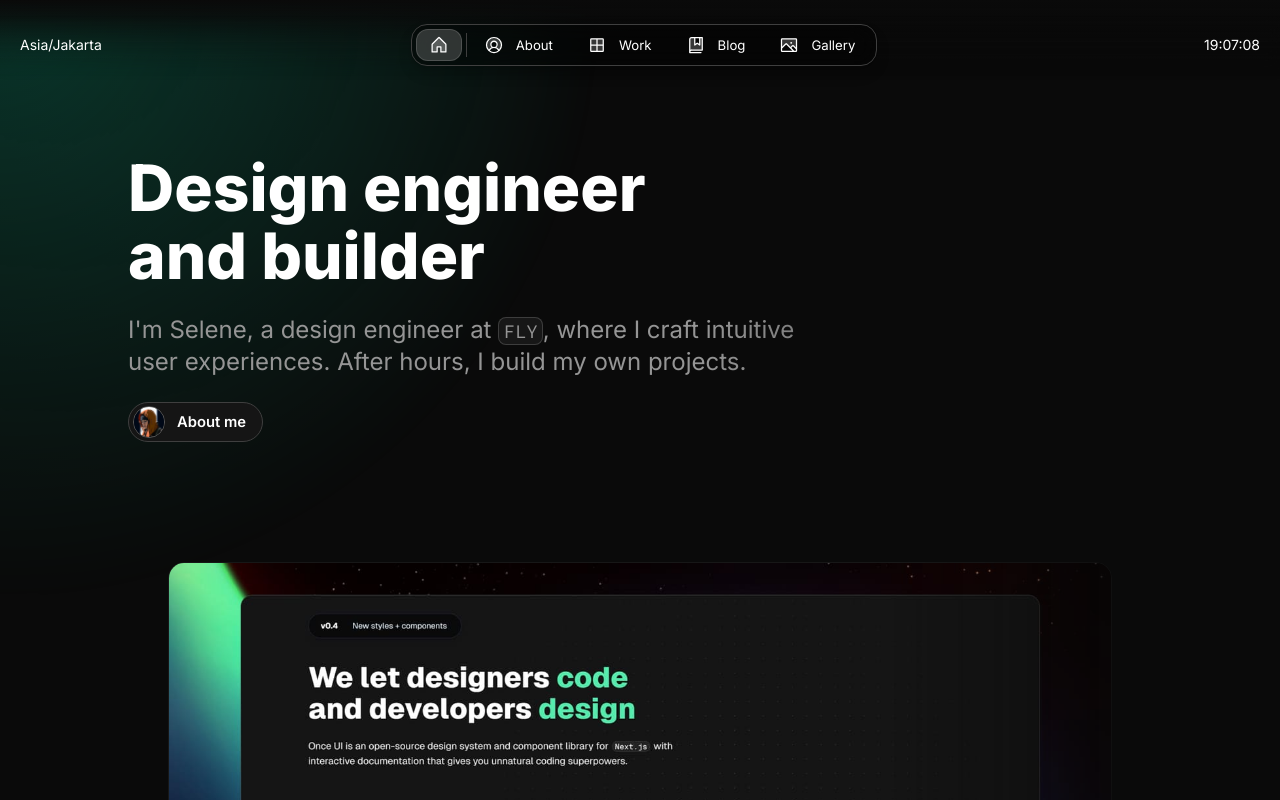
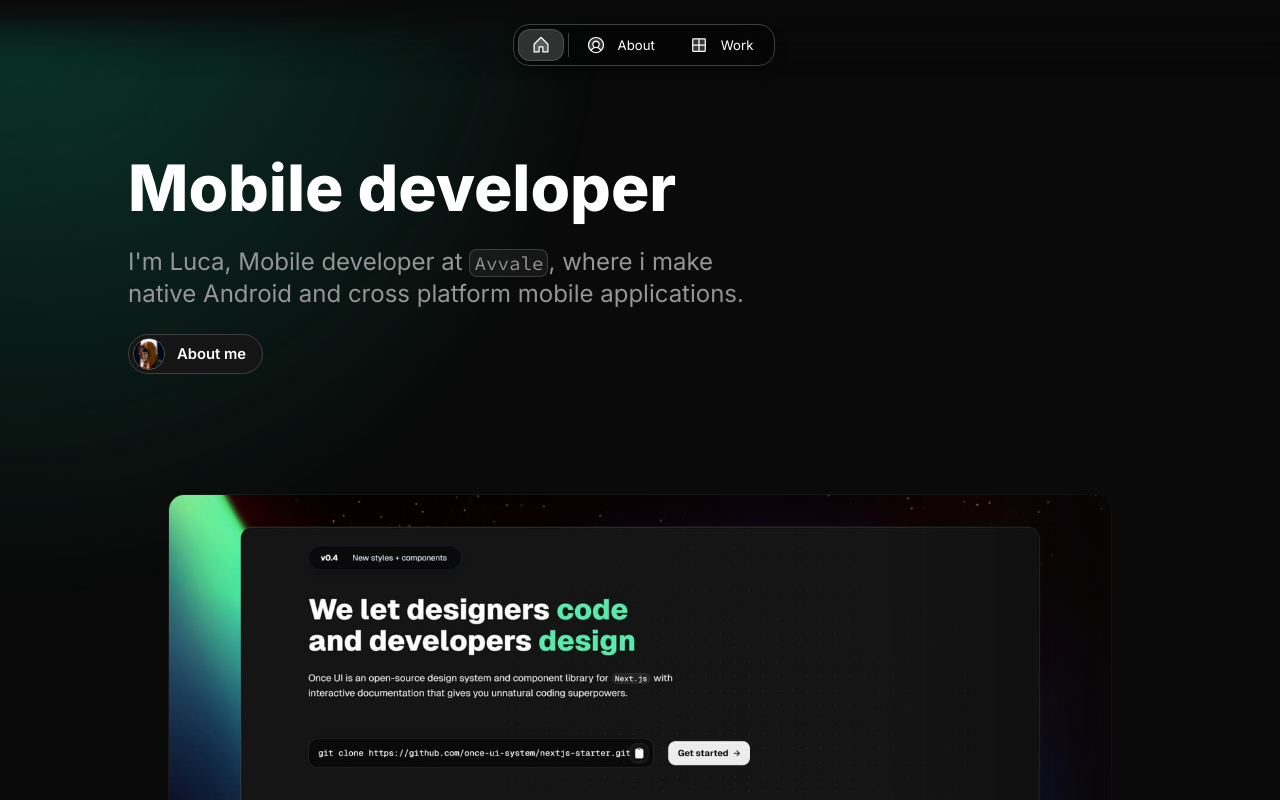
Before and after one commit to VoidElle/portfolio, a Next.js app: page / in a window 1280 px wide. Shown: the top 800 px of the page. Built offline with nearby package versions, Linux system fonts and the light colour scheme.

Commit message:
chore: Changed config + Removed Prism (Was having problems)

```diff
--- a/src/app/resources/config.js
+++ b/src/app/resources/config.js
@@ -4,8 +4,8 @@ const routes = {
   "/": true,
   "/about": true,
   "/work": true,
-  "/blog": true,
-  "/gallery": true,
+  "/blog": false,
+  "/gallery": false,
 };
 
 // Enable password protection on selected routes
@@ -63,8 +63,8 @@ const effects = {
 };
 
 const display = {
-  location: true,
-  time: true,
+  location: false,
+  time: false,
 };
 
 const mailchimp = {
--- a/src/app/resources/content.js
+++ b/src/app/resources/content.js
@@ -1,19 +1,19 @@
 import { InlineCode } from "@/once-ui/components";
 
 const person = {
-  firstName: "Selene",
-  lastName: "Yu",
+  firstName: "Luca",
+  lastName: "Del Corona",
   get name() {
     return `${this.firstName} ${this.lastName}`;
   },
-  role: "Design Engineer",
+  role: "Mobile developer",
   avatar: "/images/avatar.jpg",
-  location: "Asia/Jakarta", // Expecting the IANA time zone identifier, e.g., 'Europe/Vienna'
-  languages: ["English", "Bahasa"], // optional: Leave the array empty if you don't want to display languages
+  location: "Europe/Rome", // Expecting the IANA time zone identifier, e.g., 'Europe/Vienna'
+  languages: ["English", "Italian"], // optional: Leave the array empty if you don't want to display languages
 };
 
 const newsletter = {
-  display: true,
+  display: false,
   title: <>Subscribe to {person.firstName}'s Newsletter</>,
   description: (
     <>
@@ -52,11 +52,11 @@ const home = {
   label: "Home",
   title: `${person.name}'s Portfolio`,
   description: `Portfolio website showcasing my work as a ${person.role}`,
-  headline: <>Design engineer and builder</>,
+  headline: <>Mobile developer</>,
   subline: (
     <>
-      I'm Selene, a design engineer at <InlineCode>FLY</InlineCode>, where I craft intuitive
-      <br /> user experiences. After hours, I build my own projects.
+      I'm Luca, Mobile developer at <InlineCode>Avvale</InlineCode>, where i make
+      <br />native Android and cross platform mobile applications.
     </>
   ),
 };
@@ -73,7 +73,7 @@ const about = {
     display: true,
   },
   calendar: {
-    display: true,
+    display: false,
     link: "https://cal.com",
   },
   intro: {
@@ -198,7 +198,7 @@ const blog = {
 const work = {
   label: "Work",
   title: "My projects",
-  description: `Design and dev projects by ${person.name}`,
+  description: `Developed projects by ${person.name}`,
   // Create new project pages by adding a new .mdx file to app/blog/posts
   // All projects will be listed on the /home and /work routes
 };
```
Also changed, not shown: src/once-ui/modules/code/CodeBlock.tsx (+7 -7 lines), 1 other file (tests, documents, lock files or other folders).
